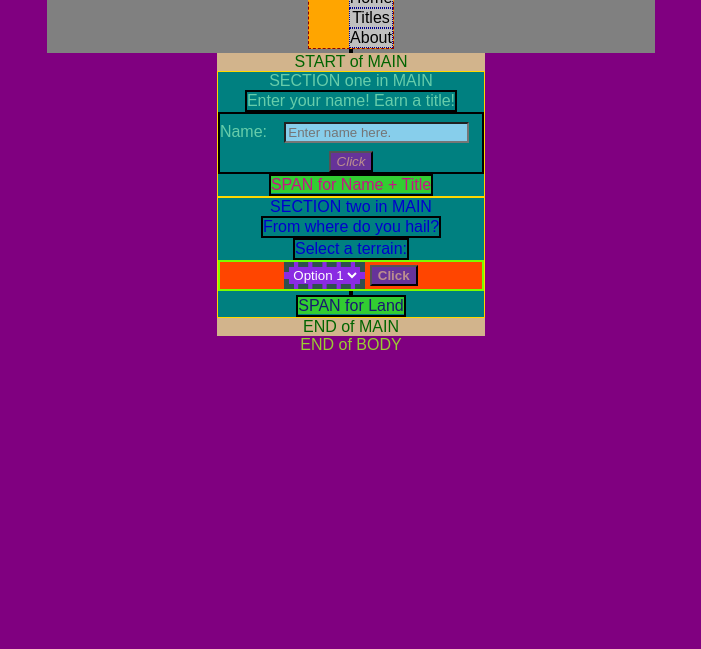
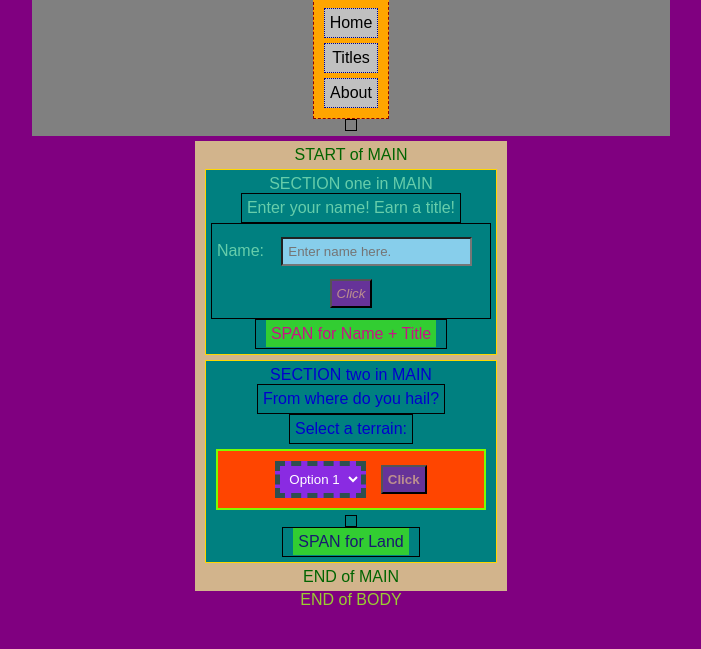
Before and after one commit to franco-ortega/fantasy-title-generator, a plain HTML site: page index.html in a window 1280 px wide. Shown: the part 151-800 px from the top of the page, without its empty margins (289-990 px from the left). Drawn offline with Linux system fonts and the light colour scheme.

Commit message:
add initial margin and padding to style.css

```diff
--- a/styles/style.css
+++ b/styles/style.css
@@ -1,6 +1,9 @@
 * {
     box-sizing: border-box;
+    margin: 5px;
+    padding: 5px;
 }
+
 
 body {
     background-color: purple;
@@ -38,10 +41,16 @@ li {
 }
 
 p {
-    border: solid 2px black;
+    border: solid 1px black;
     width: fit-content;
     margin: auto;
 }
+
+/* div {
+    border: dashed 2px pink;
+    width: fit-content;
+    margin: auto;
+} */
 
 main {
     background-color: tan;
```
